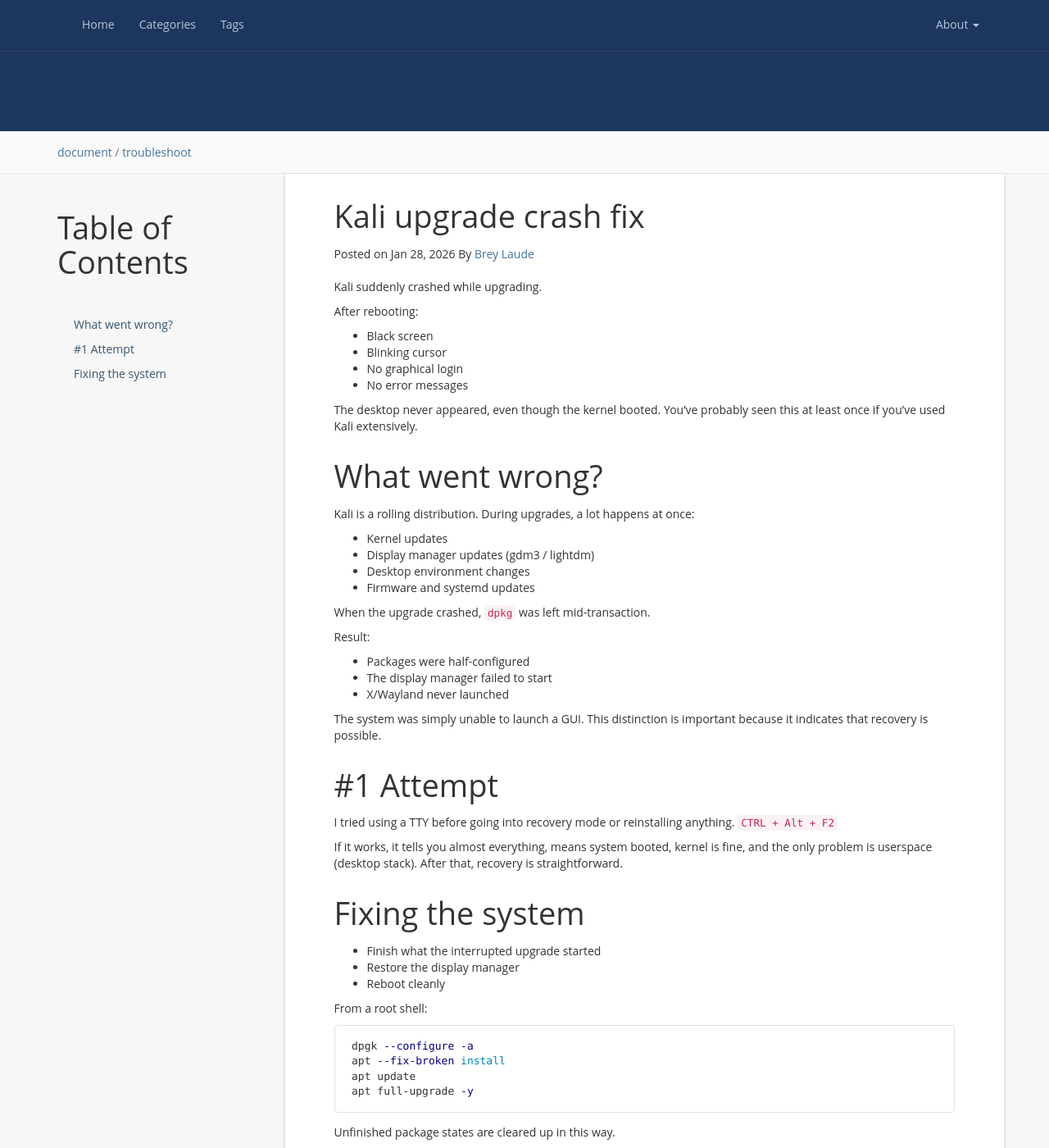
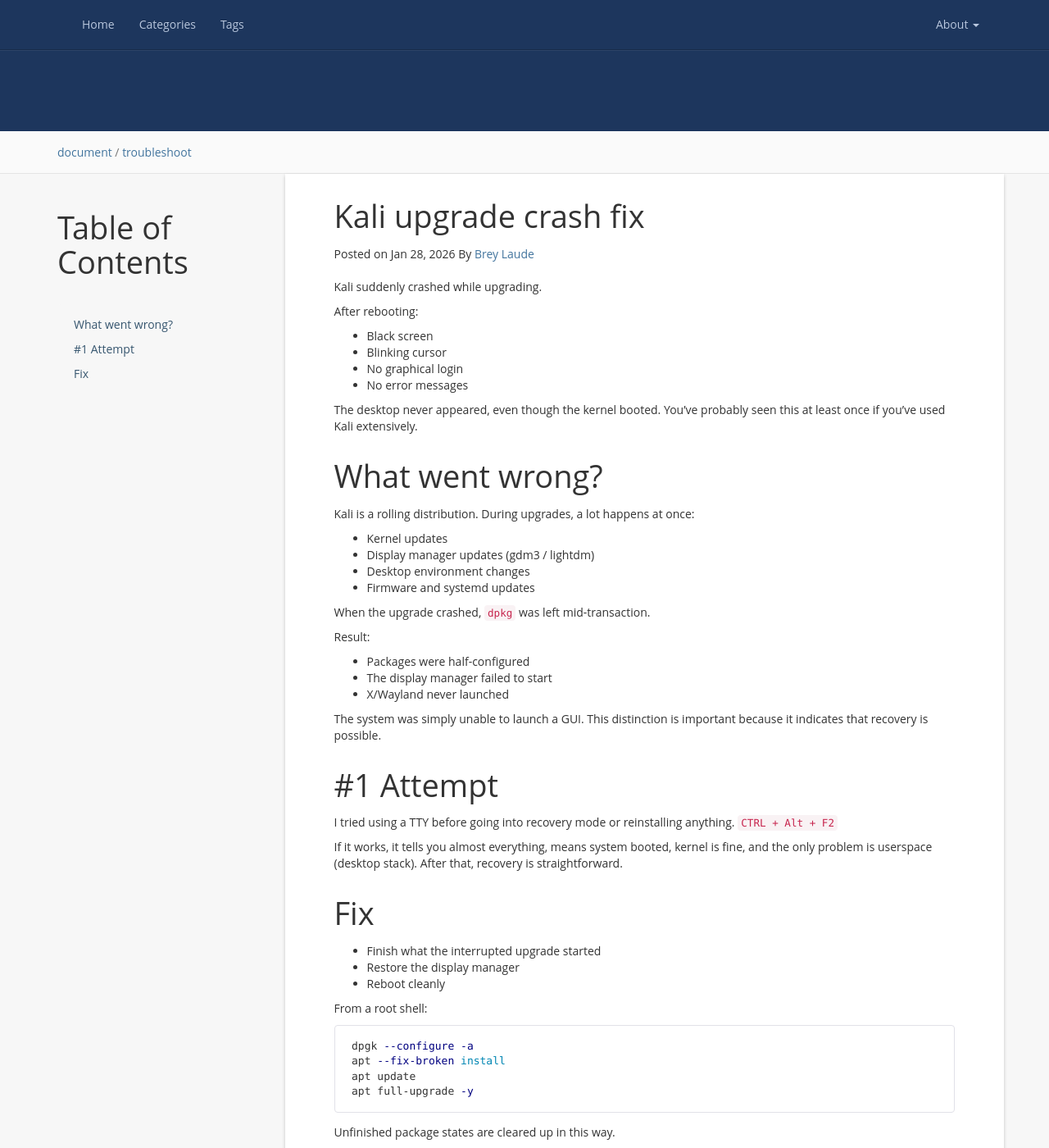
Before and after one commit to bllaude/bllaude.github.io, a Jekyll site: the page built from _posts/2026-01-28-kali-upgrade-crash-fix.md, in a window 1280 px wide and 1400 px high. Shown: the whole window at 82% size. Built offline with Jekyll 4.4.1, drawn with Linux system fonts in a browser that asks for light colours; a script that is not in the unit is left out; comment, search, counter and statistics services are not loaded.

Commit message:
Update 2026-01-28-kali-upgrade-crash-fix.md

```diff
--- a/_posts/2026-01-28-kali-upgrade-crash-fix.md
+++ b/_posts/2026-01-28-kali-upgrade-crash-fix.md
@@ -44,7 +44,7 @@
 
 If it works, it tells you almost everything, means system booted, kernel is fine, and the only problem is userspace (desktop stack). After that, recovery is straightforward.
 
-Fixing the system                                                    {#Fix}
+Fix                                                    {#Fix}
 ====================================
 - Finish what the interrupted upgrade started
 - Restore the display manager
```
